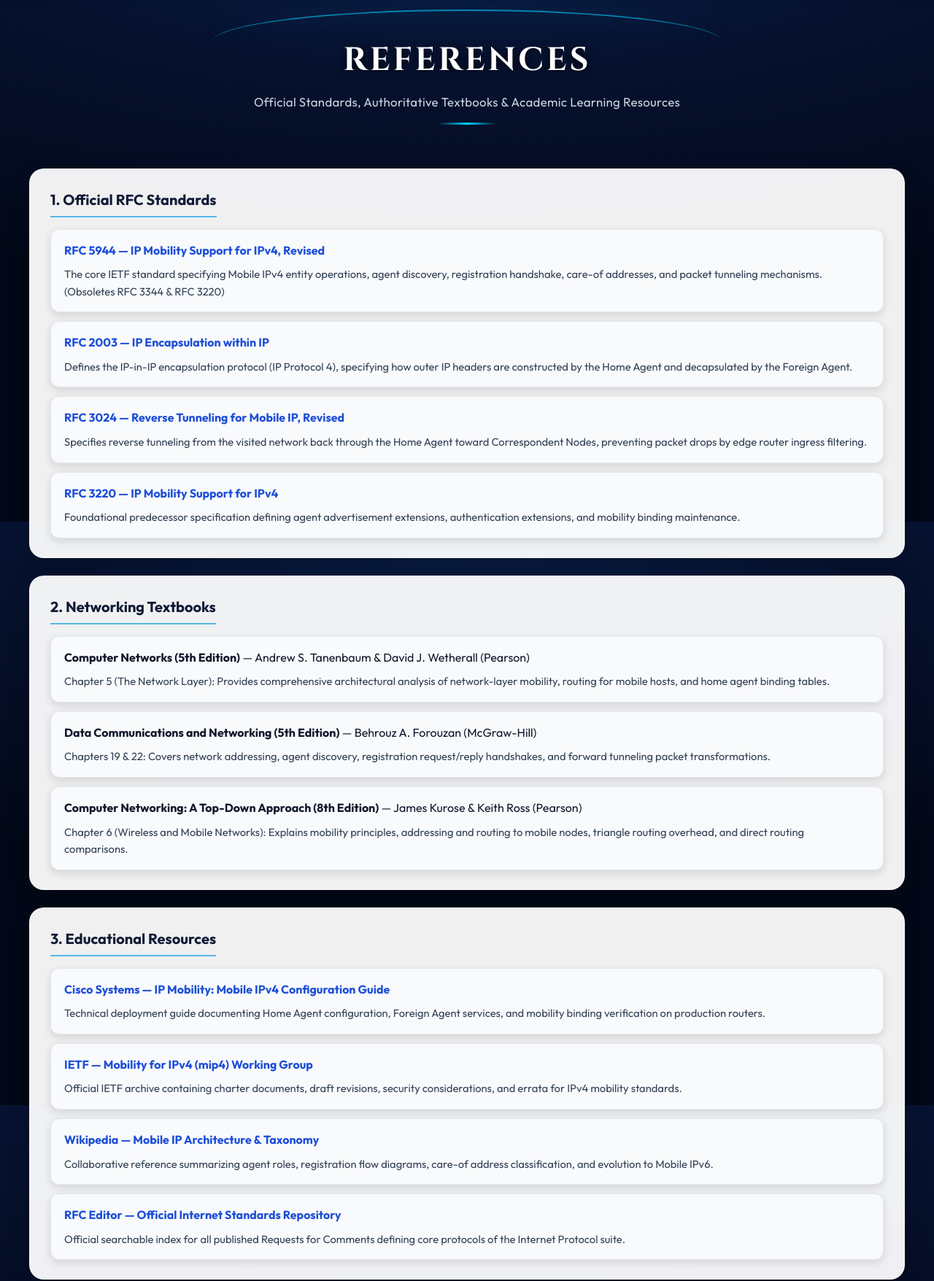
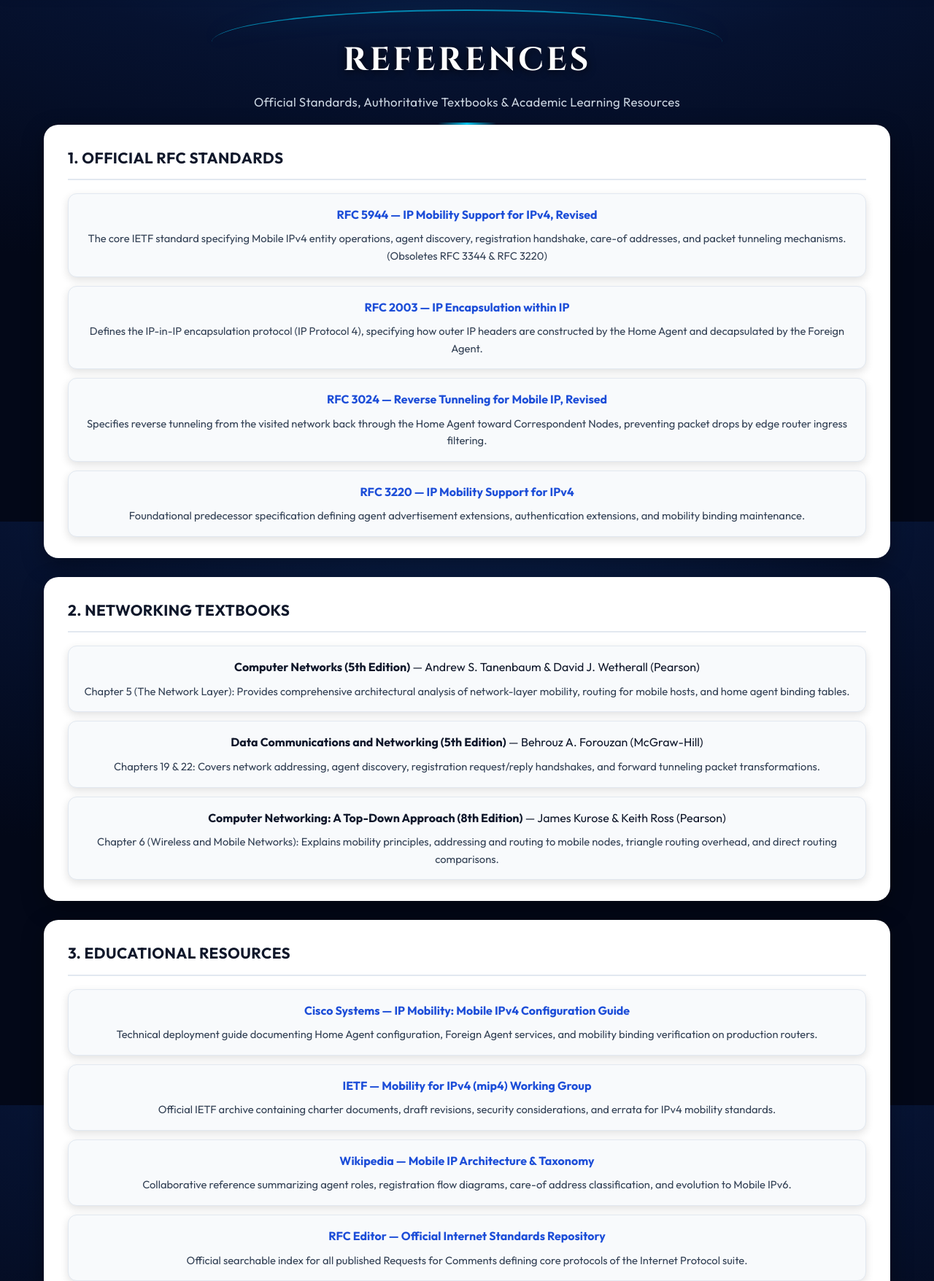
Before and after one commit to sriram123806/Mobile-IP-Virtual-Lab, a plain HTML site: page pages/references.html in a window 1280 px wide. Shown: the part 85-1841 px from the top of the page at 73% size. Drawn offline with Linux system fonts and the light colour scheme.

Commit message:
UI/UX & QA refinement: unify dark/white panels across all 7 pages, wire live stage observer into Session 3, clean up legacy overrides

```diff
--- a/pages/references.html
+++ b/pages/references.html
@@ -21,23 +21,8 @@
     }
 
     /* Light glass panels with dark text */
-    .lab-panel {
-      background: rgba(255, 255, 255, 0.94) !important;
-      backdrop-filter: blur(16px);
-      -webkit-backdrop-filter: blur(16px);
-      border: 1px solid rgba(255, 255, 255, 0.8) !important;
-      box-shadow: 0 10px 30px rgba(0, 0, 0, 0.22) !important;
-      color: #18233B !important;
-      margin-bottom: 24px;
-    }
-    .lab-panel h2 {
-      color: #101A35 !important;
-      border-bottom: 2px solid #56B8E8;
-      padding-bottom: 6px;
-      display: inline-block;
-      margin-bottom: 16px;
-      font-weight: 700;
-    }
+
+
 
     /* Reference card list */
     .mip-ref-list {
@@ -90,20 +75,20 @@
 </head>
 <body class="lab-page">
   <!-- Background -->
-  <div class="lab-bg lab-bg-references" aria-hidden="true"></div>
+
 
   <!-- Navigation -->
   <nav id="lab-nav" data-active="references"></nav>
 
   <main class="lab-wrap">
-    <section class="lab-hero">
+    <header class="lab-hero"><div class="lab-hero-content">
       <h1 class="lab-page-title">REFERENCES</h1>
       <p class="lab-page-sub">Official Standards, Authoritative Textbooks &amp; Academic Learning Resources</p>
       <div class="lab-page-bar"></div>
     </section>
 
     <!-- 1. Official RFC Standards -->
-    <section class="lab-panel" aria-labelledby="ref-rfc-h">
+    <section class="lab-panel-white" aria-labelledby="ref-rfc-h">
       <h2 id="ref-rfc-h">1. Official RFC Standards</h2>
       <div class="mip-ref-list">
         <div class="mip-ref">
@@ -126,7 +111,7 @@
     </section>
 
     <!-- 2. Networking Textbooks -->
-    <section class="lab-panel" aria-labelledby="ref-books-h">
+    <section class="lab-panel-white" aria-labelledby="ref-books-h">
       <h2 id="ref-books-h">2. Networking Textbooks</h2>
       <div class="mip-ref-list">
         <div class="mip-ref">
@@ -145,7 +130,7 @@
     </section>
 
     <!-- 3. Educational Resources -->
-    <section class="lab-panel" aria-labelledby="ref-edu-h">
+    <section class="lab-panel-white" aria-labelledby="ref-edu-h">
       <h2 id="ref-edu-h">3. Educational Resources</h2>
       <div class="mip-ref-list">
         <div class="mip-ref">
```
Also changed, not shown: pages/learning.html (+7 -27 lines), pages/quiz.html (+6 -21 lines), pages/simulation.html (+7 -19 lines), pages/theory.html (+3 -3 lines).
